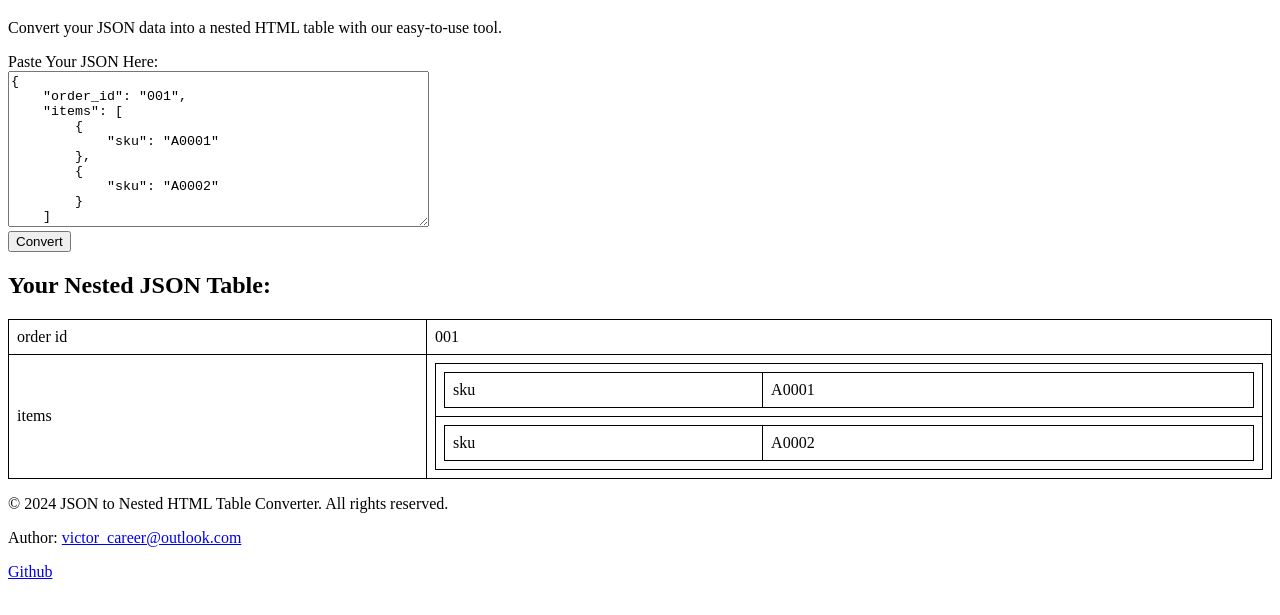
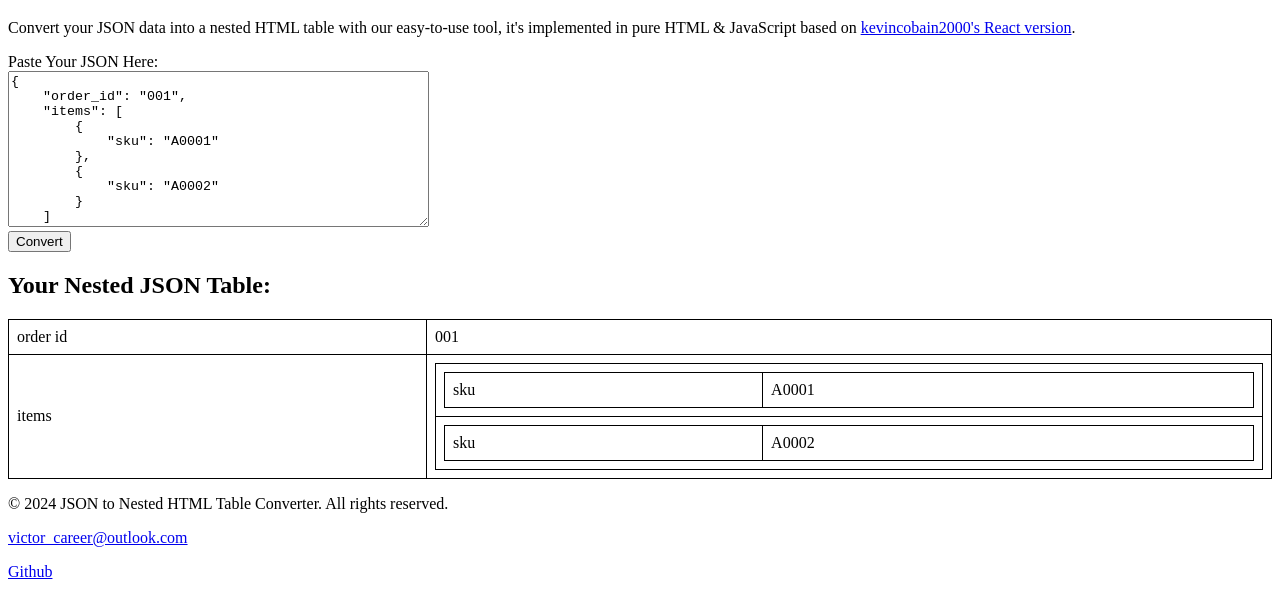
Before and after one commit to victor-develop/json-2-nested-html-table, a plain HTML site: page index.html in a window 1280 px wide. Shown: the part 61-676 px from the top of the page. Drawn offline with Linux system fonts and the light colour scheme.

Commit message:
Add reference

```diff
--- a/index.html
+++ b/index.html
@@ -29,7 +29,7 @@
 <body>
     <header>
         <h1>JSON to Nested HTML Table Converter</h1>
-        <p>Convert your JSON data into a nested HTML table with our easy-to-use tool.</p>
+        <p>Convert your JSON data into a nested HTML table with our easy-to-use tool, it's implemented in pure HTML & JavaScript based on <a href="https://kevincobain2000.github.io/json-to-html-table/">kevincobain2000's React version</a>.</p>
     </header>
     <main>
         <section>
@@ -46,7 +46,7 @@
     </main>
     <footer>
         <p>© 2024 JSON to Nested HTML Table Converter. All rights reserved.</p>
-        <p>Author: <a href="mailto:victor_career@outlook.com">victor_career@outlook.com</a></p>
+        <p><a href="mailto:victor_career@outlook.com">victor_career@outlook.com</a></p>
         <p><a href="https://github.com/victor-develop/json-2-nested-html-table">Github</a></p>
 
     </footer>
```
Also changed, not shown: 1 other file.
